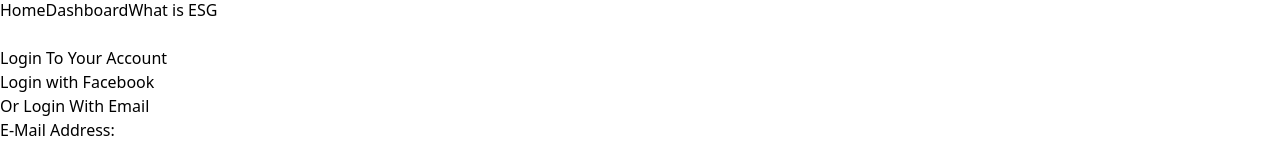
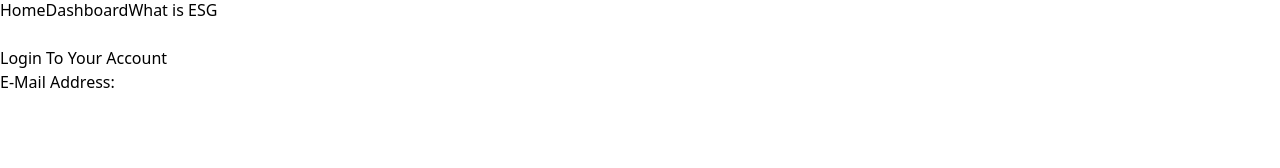
Before and after one commit to ashishfargade/Eco-Invest, a React (Vite) app in the folder client/: page /login in a window 1280 px wide. Shown: the part 302-470 px from the top of the page. Built offline with nearby package versions, Linux system fonts and the light colour scheme.

Commit message:
Frontend changed

```diff
--- a/client/src/App.jsx
+++ b/client/src/App.jsx
@@ -20,6 +20,8 @@ function App() {
             <Route path="/login" element={<Login />} />
             <Route path="/esg" element={<ESG />} />
             <Route path="/dashboard" element={<ProtectedRoute element={<Dashboard />} />} />
+            {/* <Route path="/dashboard" element={<Dashboard />} /> */}
+
           </Routes>
         </main>
       </Router>
--- a/client/src/Pages/Login.jsx
+++ b/client/src/Pages/Login.jsx
@@ -23,17 +23,7 @@ const Login = () => {
         <div className="min-h-screen flex flex-col items-center justify-center bg-gray-300">
             <div className="flex flex-col bg-white shadow-md px-4 sm:px-6 md:px-8 lg:px-10 py-8 rounded-md w-full max-w-md">
                 <div className="font-medium self-center text-xl sm:text-2xl uppercase text-gray-800">Login To Your Account</div>
-                <button className="relative mt-6 border rounded-md py-2 text-sm text-gray-800 bg-gray-100 hover:bg-gray-200">
-                    <span className="absolute left-0 top-0 flex items-center justify-center h-full w-10 text-blue-500">
-                        <i className="fab fa-facebook-f"></i>
-                    </span>
-                    <span>Login with Facebook</span>
-                </button>
-                <div className="relative mt-10 h-px bg-gray-300">
-                    <div className="absolute left-0 top-0 flex justify-center w-full -mt-2">
-                        <span className="bg-white px-4 text-xs text-gray-500 uppercase">Or Login With Email</span>
-                    </div>
-                </div>
+
                 <div className="mt-10">
                     <form onSubmit={handleSubmit}>
                         <div className="flex flex-col mb-6">
```
